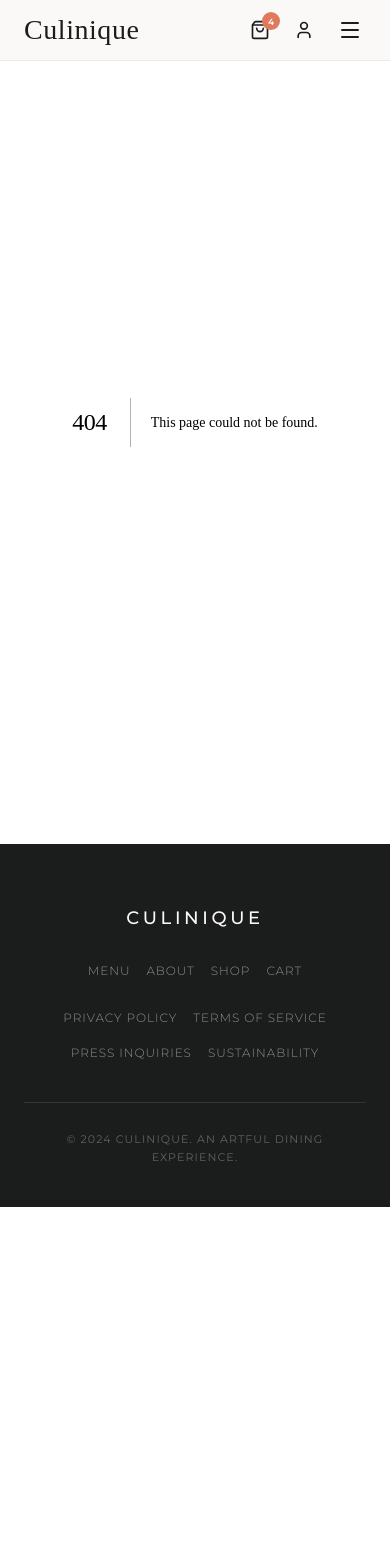
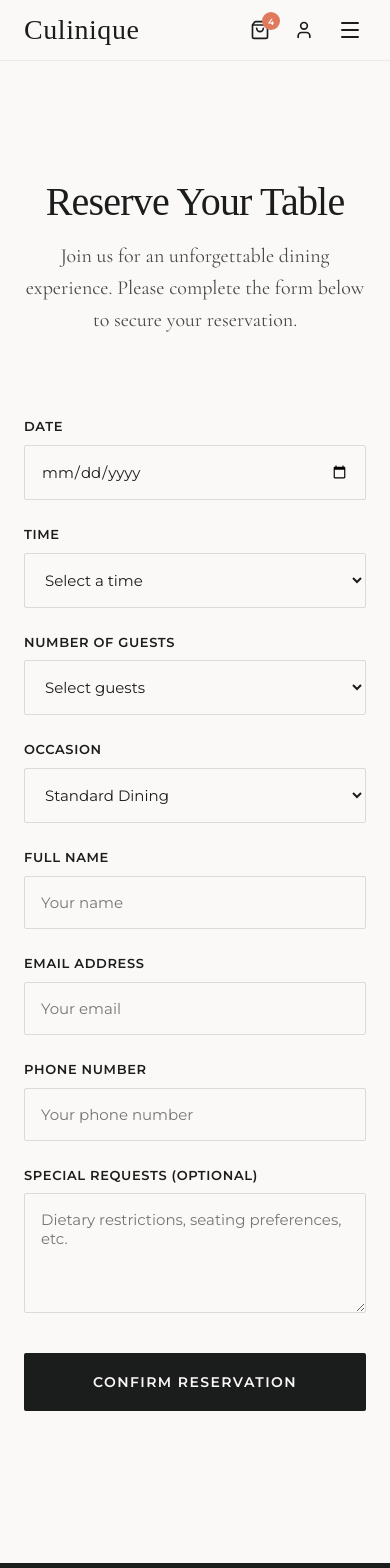
Before and after one commit to kiranSachani/culinique-restaurant-website-, a Next.js app: page /reservation in a window 390 px wide. Before the commit this address had no page. Shown: the top 1568 px of the page. Before the commit the page ends 1207 px from the top, so only its background shows below. Built offline with nearby package versions, Linux system fonts and the light colour scheme; a web font is replaced by a local one.

Commit message:
feat: add responsive animation-less reservation page

```diff
--- /dev/null
+++ b/src/app/reservation/page.tsx
@@ -0,0 +1,112 @@
+'use client';
+
+import React, { useState } from 'react';
+import './reservation.css';
+
+export default function ReservationPage() {
+  const [submitted, setSubmitted] = useState(false);
+
+  const handleSubmit = (e: React.FormEvent) => {
+    e.preventDefault();
+    setSubmitted(true);
+  };
+
+  return (
+    <div className="reservation-page">
+      <div className="reservation-header">
+        <h1 className="reservation-title">Reserve Your Table</h1>
+        <p className="reservation-subtitle">
+          Join us for an unforgettable dining experience. Please complete the form below to secure your reservation.
+        </p>
+      </div>
+
+      <div className="reservation-container">
+        {submitted ? (
+          <div className="text-center" style={{ padding: '40px 0' }}>
+            <h2 style={{ fontFamily: 'var(--font-display)', fontSize: '32px', marginBottom: '16px' }}>Reservation Confirmed</h2>
+            <p style={{ fontFamily: 'var(--font-body)', fontSize: '18px' }}>
+              Thank you for choosing Culinique. We look forward to welcoming you.
+            </p>
+            <button
+              className="submit-btn"
+              style={{ width: 'auto', marginTop: '32px', padding: '16px 32px' }}
+              onClick={() => setSubmitted(false)}
+            >
+              Make Another Reservation
+            </button>
+          </div>
+        ) : (
+          <form className="reservation-form" onSubmit={handleSubmit}>
+            <div className="form-group">
+              <label htmlFor="date" className="form-label">Date</label>
+              <input type="date" id="date" className="form-input" required />
+            </div>
+
+            <div className="form-group">
+              <label htmlFor="time" className="form-label">Time</label>
+              <select id="time" className="form-select" required>
+                <option value="">Select a time</option>
+                <option value="17:00">5:00 PM</option>
+                <option value="17:30">5:30 PM</option>
+                <option value="18:00">6:00 PM</option>
+                <option value="18:30">6:30 PM</option>
+                <option value="19:00">7:00 PM</option>
+                <option value="19:30">7:30 PM</option>
+                <option value="20:00">8:00 PM</option>
+                <option value="20:30">8:30 PM</option>
+                <option value="21:00">9:00 PM</option>
+              </select>
+            </div>
+
+            <div className="form-group">
+              <label htmlFor="guests" className="form-label">Number of Guests</label>
+              <select id="guests" className="form-select" required>
+                <option value="">Select guests</option>
+                {[1, 2, 3, 4, 5, 6, 7, 8].map(num => (
+                  <option key={num} value={num}>{num} {num === 1 ? 'Guest' : 'Guests'}</option>
+                ))}
+              </select>
+            </div>
+
+            <div className="form-group">
+              <label htmlFor="occasion" className="form-label">Occasion</label>
+              <select id="occasion" className="form-select">
+                <option value="none">Standard Dining</option>
+                <option value="birthday">Birthday</option>
+                <option value="anniversary">Anniversary</option>
+                <option value="business">Business</option>
+                <option value="other">Other</option>
+              </select>
+            </div>
+
+            <div className="form-group full-width">
+              <label htmlFor="name" className="form-label">Full Name</label>
+              <input type="text" id="name" className="form-input" placeholder="Your name" required />
+            </div>
+
+            <div className="form-group">
+              <label htmlFor="email" className="form-label">Email Address</label>
+              <input type="email" id="email" className="form-input" placeholder="Your email" required />
+            </div>
+
+            <div className="form-group">
+              <label htmlFor="phone" className="form-label">Phone Number</label>
+              <input type="tel" id="phone" className="form-input" placeholder="Your phone number" required />
+            </div>
+
+            <div className="form-group full-width">
+              <label htmlFor="requests" className="form-label">Special Requests (Optional)</label>
+              <textarea
+                id="requests"
+                className="form-textarea"
+                placeholder="Dietary restrictions, seating preferences, etc."
+              ></textarea>
+            </div>
+
+            <button type="submit" className="submit-btn">Confirm Reservation</button>
+          </form>
+        )}
+      </div>
+    </div>
+  );
+}
--- /dev/null
+++ b/src/app/reservation/reservation.css
@@ -0,0 +1,126 @@
+/* src/app/reservation/reservation.css */
+.reservation-page {
+  padding-top: calc(var(--section-gap) * 1.5);
+  padding-bottom: var(--section-gap);
+  min-height: 100vh;
+  display: flex;
+  flex-direction: column;
+  align-items: center;
+  background-color: var(--color-surface);
+  color: var(--color-on-surface);
+}
+
+.reservation-header {
+  text-align: center;
+  margin-bottom: 48px;
+  max-width: 800px;
+  padding: 0 24px;
+}
+
+.reservation-title {
+  font-family: var(--font-display);
+  font-size: 56px;
+  margin-bottom: 16px;
+  line-height: 1.1;
+}
+
+.reservation-subtitle {
+  font-family: var(--font-body);
+  font-size: 20px;
+  color: var(--color-on-surface);
+  opacity: 0.8;
+}
+
+.reservation-container {
+  width: 100%;
+  max-width: 900px;
+  padding: 48px;
+  background: var(--color-white);
+  border: 1px solid var(--color-surface-dim);
+  border-radius: var(--rounded-md);
+  box-shadow: 0 4px 24px rgba(0, 0, 0, 0.04);
+}
+
+.reservation-form {
+  display: grid;
+  grid-template-columns: 1fr 1fr;
+  gap: 32px;
+}
+
+.form-group {
+  display: flex;
+  flex-direction: column;
+  gap: 8px;
+}
+
+.form-group.full-width {
+  grid-column: 1 / -1;
+}
+
+.form-label {
+  font-family: var(--font-functional);
+  font-size: 13px;
+  font-weight: 600;
+  letter-spacing: 0.05em;
+  text-transform: uppercase;
+}
+
+.form-input, .form-select, .form-textarea {
+  width: 100%;
+  padding: 16px;
+  border: 1px solid var(--color-surface-dim);
+  border-radius: var(--rounded-sm);
+  font-family: var(--font-functional);
+  font-size: 15px;
+  background-color: var(--color-surface);
+  color: var(--color-on-surface);
+}
+
+.form-textarea {
+  resize: vertical;
+  min-height: 120px;
+}
+
+.form-input:focus, .form-select:focus, .form-textarea:focus {
+  outline: none;
+  border-color: var(--color-on-surface);
+}
+
+.submit-btn {
+  grid-column: 1 / -1;
+  background-color: var(--color-on-surface);
+  color: var(--color-surface);
+  padding: 20px;
+  font-family: var(--font-functional);
+  font-size: 14px;
+  font-weight: 600;
+  letter-spacing: 0.1em;
+  text-transform: uppercase;
+  border: none;
+  border-radius: var(--rounded-sm);
+  cursor: pointer;
+  margin-top: 16px;
+}
+
+.submit-btn:hover {
+  background-color: var(--color-primary);
+  color: var(--color-white);
+}
+
+@media (max-width: 768px) {
+  .reservation-form {
+    grid-template-columns: 1fr;
+    gap: 24px;
+  }
+
+  .reservation-container {
+    padding: 32px 24px;
+    border: none;
+    box-shadow: none;
+    background: transparent;
+  }
+
+  .reservation-title {
+    font-size: 40px;
+  }
+}
--- a/src/components/Footer.tsx
+++ b/src/components/Footer.tsx
@@ -14,6 +14,7 @@ export default function Footer() {
             <Link href="/about">About</Link>
             <Link href="/shop">Shop</Link>
             <Link href="/cart">Cart</Link>
+            <Link href="/reservation">Reservation</Link>
           </div>
           <div className="footer__legal-row">
             <a href="#">Privacy Policy</a>
--- a/src/components/Navbar.tsx
+++ b/src/components/Navbar.tsx
@@ -35,6 +35,7 @@ export default function Navbar() {
     { href: '/menu', label: 'The Menu' },
     { href: '/about', label: 'About' },
     { href: '/shop', label: 'Shop' },
+    { href: '/reservation', label: 'Reservation' },
   ];
 
   const transparent = (isHome || isAbout) && !scrolled;
```
